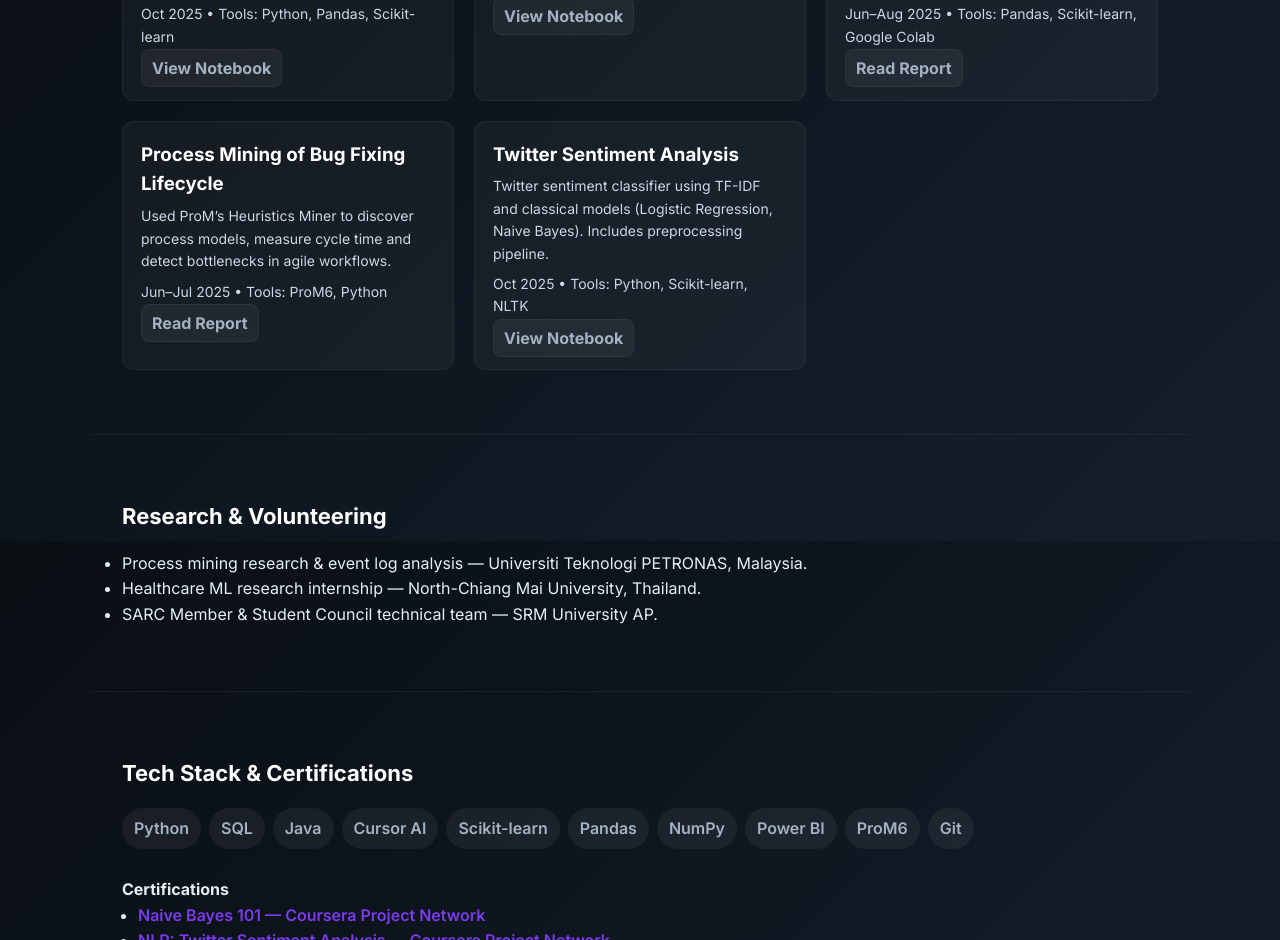
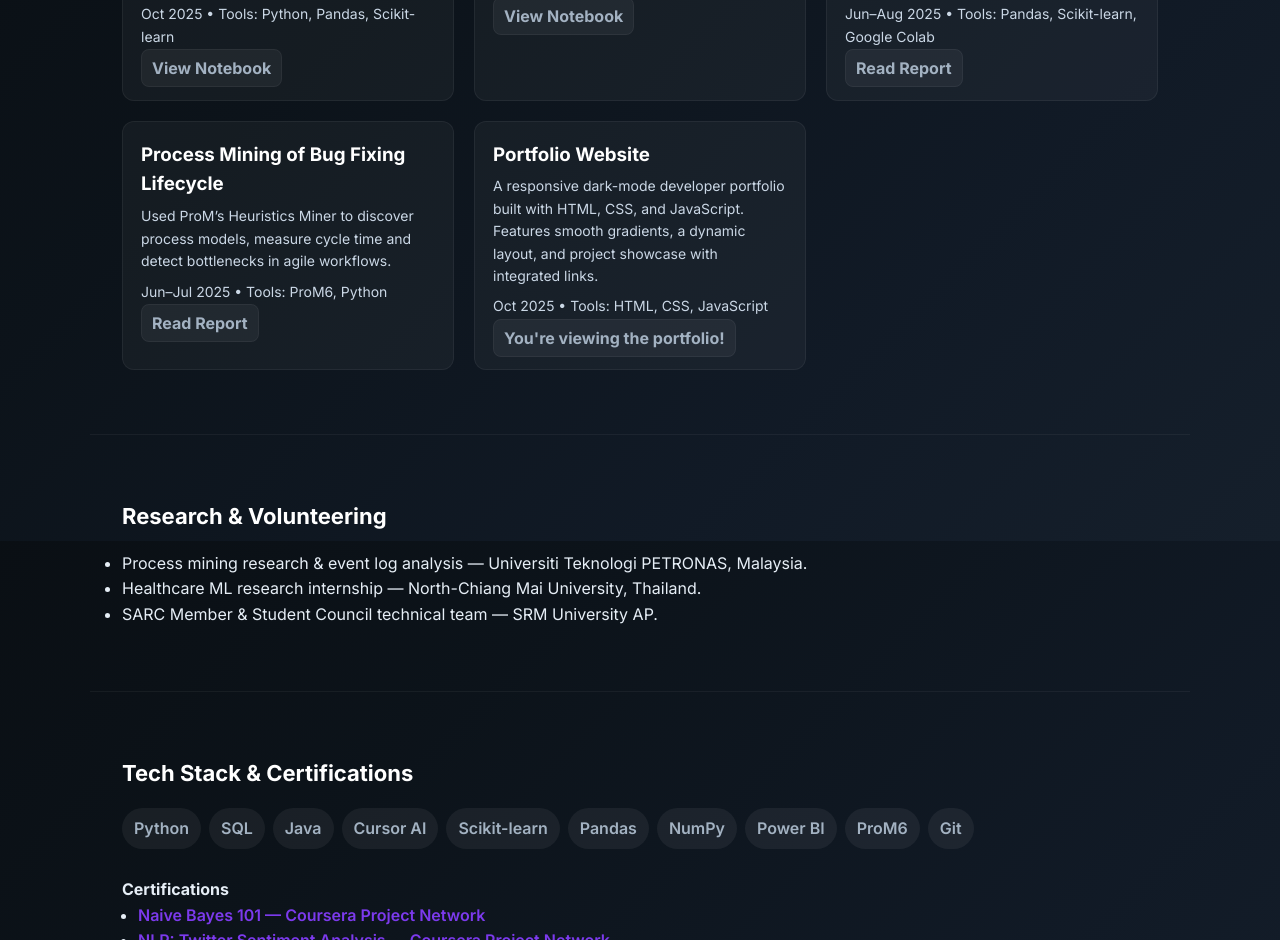
Before and after one commit to Blueorchid1711/Portfolio, a plain HTML site: page index.html in a window 1280 px wide. Shown: the part 1859-2799 px from the top of the page. Drawn offline with Linux system fonts and the light colour scheme.

Commit message:
Update index.html

```diff
--- a/index.html
+++ b/index.html
@@ -125,10 +125,10 @@
     </a>
 
     <a class="card">
-      <h3>Twitter Sentiment Analysis</h3>
-      <p>Twitter sentiment classifier using TF-IDF and classical models (Logistic Regression, Naive Bayes). Includes preprocessing pipeline.</p>
-      <p class="muted">Oct 2025 • Tools: Python, Scikit-learn, NLTK</p>
-      <span class="btn-small">View Notebook</span>
+      <h3>Portfolio Website</h3>
+      <p>A responsive dark-mode developer portfolio built with HTML, CSS, and JavaScript. Features smooth gradients, a dynamic layout, and project showcase with integrated links.</p>
+      <p class="muted">Oct 2025 • Tools: HTML, CSS, JavaScript</p>
+      <span class="btn-small">You're viewing the portfolio!</span>
     </a>
 
   </div>
```
